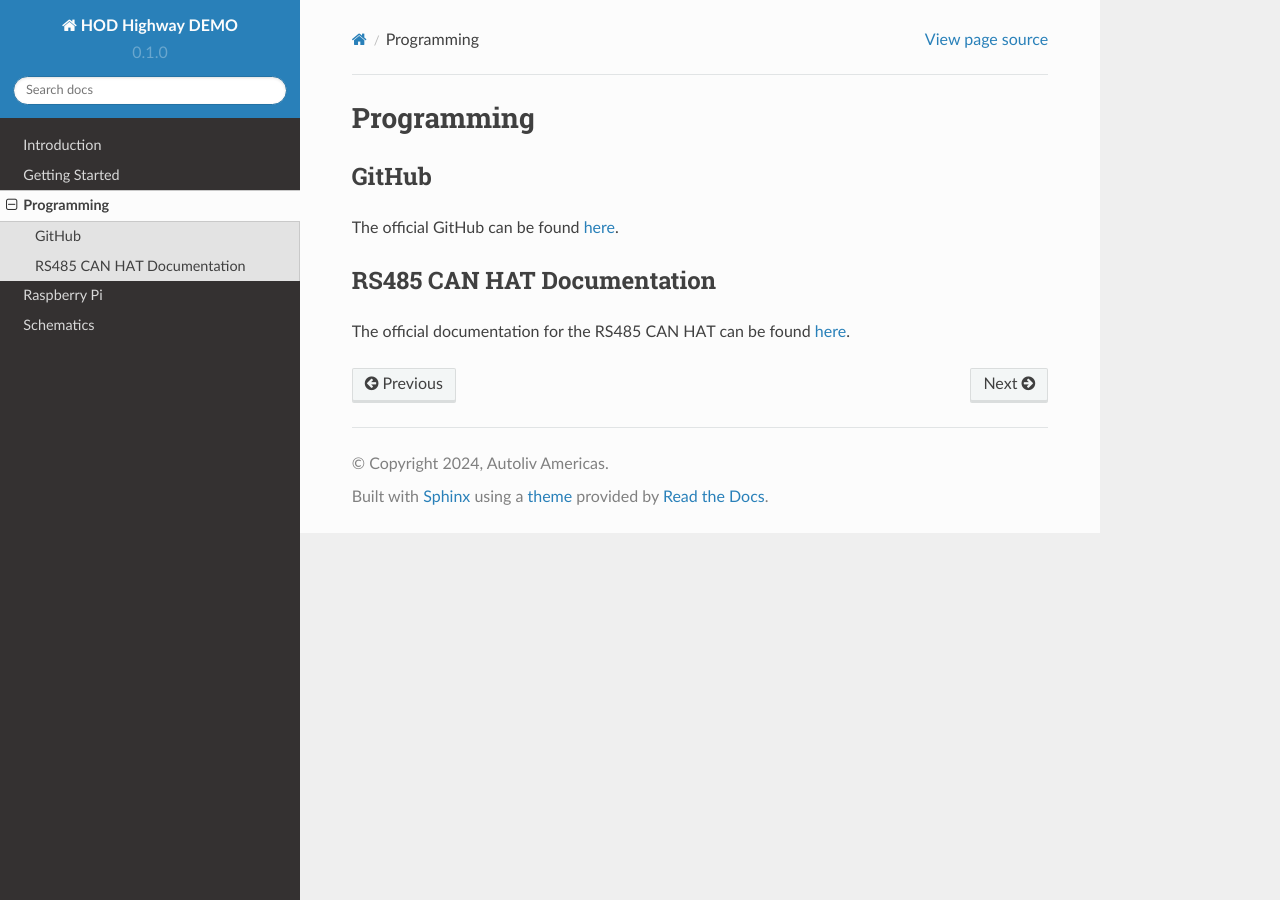
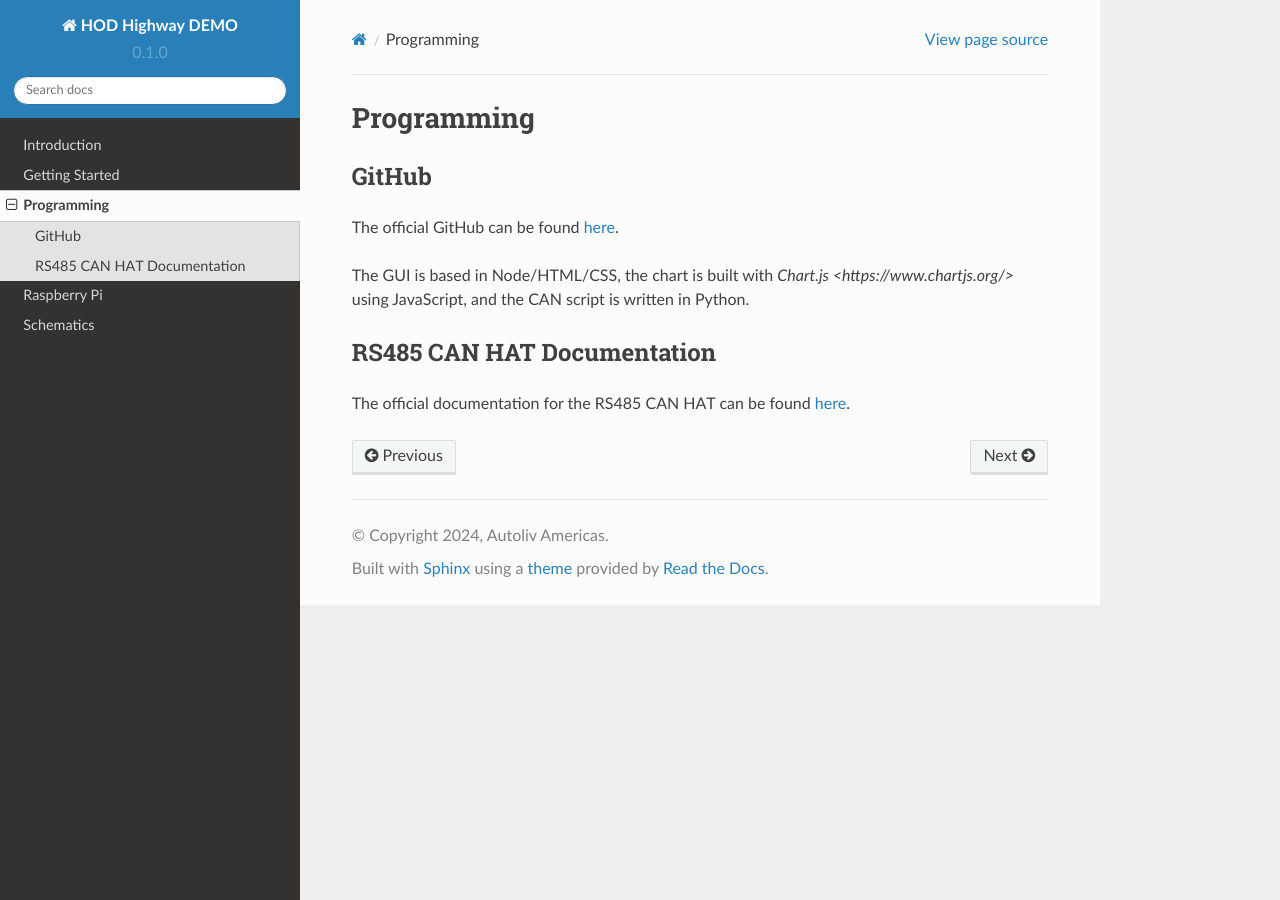
Before and after one commit to DaSausiBoi/VW-DEMO-Docs, a Sphinx documentation site: the page built from docs/source/programming.rst, in a window 1280 px wide. Built offline with Sphinx 7.4.7 and the Read the Docs theme 2.0.0, drawn with Linux system fonts in a browser that asks for light colours.

Commit message:
added programming languages ref

```diff
--- a/docs/source/programming.rst
+++ b/docs/source/programming.rst
@@ -6,6 +6,8 @@ GitHub
 
 The official GitHub can be found `here <https://github.com/DaSausiBoi/VW-DEMO>`__.
 
+The GUI is based in Node/HTML/CSS, the chart is built with `Chart.js <https://www.chartjs.org/>` using JavaScript, and the CAN script is written in Python.
+
 RS485 CAN HAT Documentation
 ---------------------------
 
```
